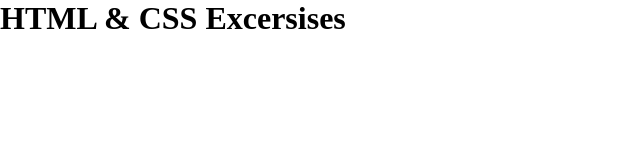
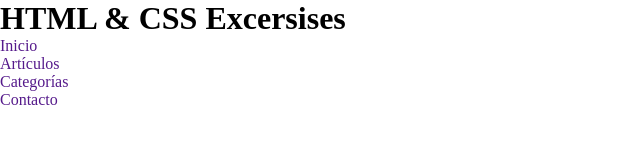
Before and after one commit to marcanog/masterCSS, a plain HTML site: page Ejercicios-01/index.html in a window 1280 px wide. Shown: the whole page, without its empty margins (0-640 px from the left). Drawn offline with Linux system fonts and the light colour scheme.

Commit message:
Add link tag to nav items

```diff
--- a/Ejercicios-01/index.html
+++ b/Ejercicios-01/index.html
@@ -7,7 +7,17 @@
     <link rel="stylesheet" href="style.css" type="text/css"></link>
 </head>
 <body>
-<h1>HTML & CSS Excersises</h1>
+<header>
+    <h1>HTML & CSS Excersises</h1>
+</header>
+<nav id="menu">
+    <ul>
+        <li><a href="">Inicio</a></li>
+        <li><a href="">Artículos</a></li>
+        <li><a href="">Categorías</a></li>
+        <li><a href="">Contacto</a></li>
+    </ul>
+</nav>
     <footer>
 
     </footer>
```
